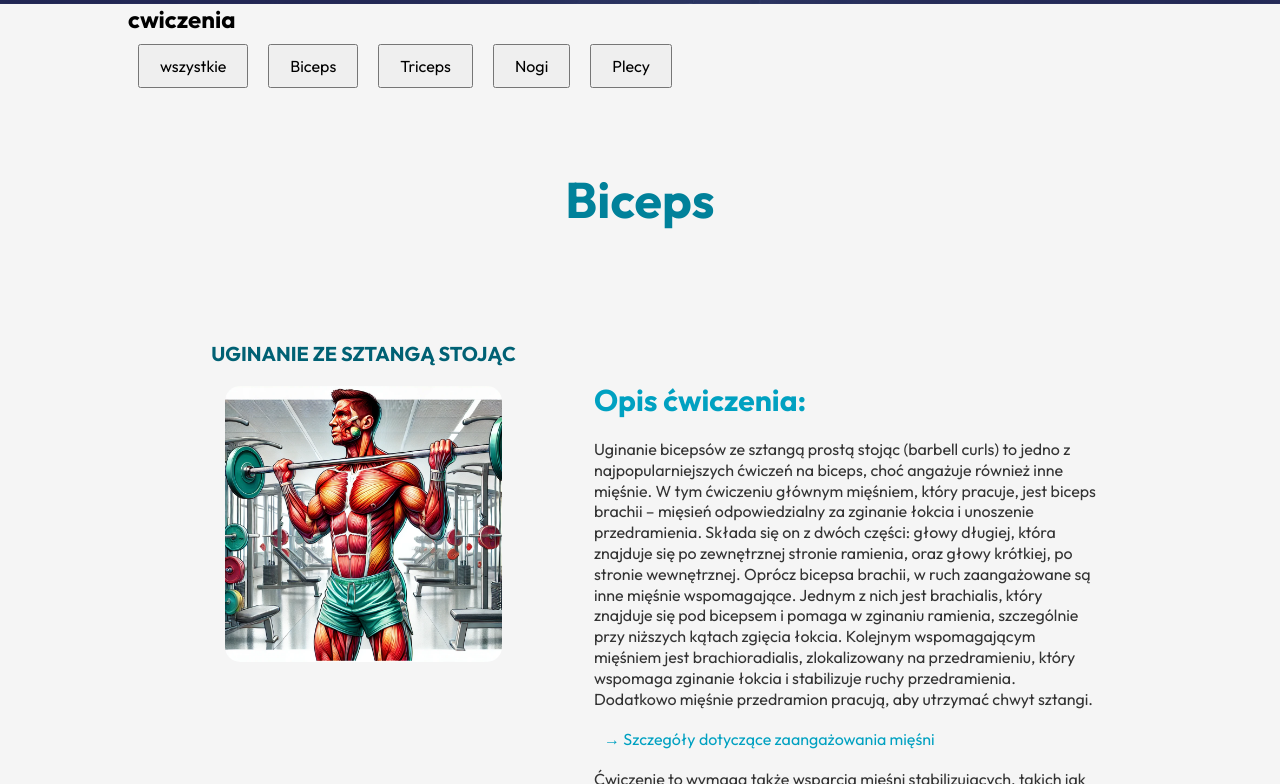
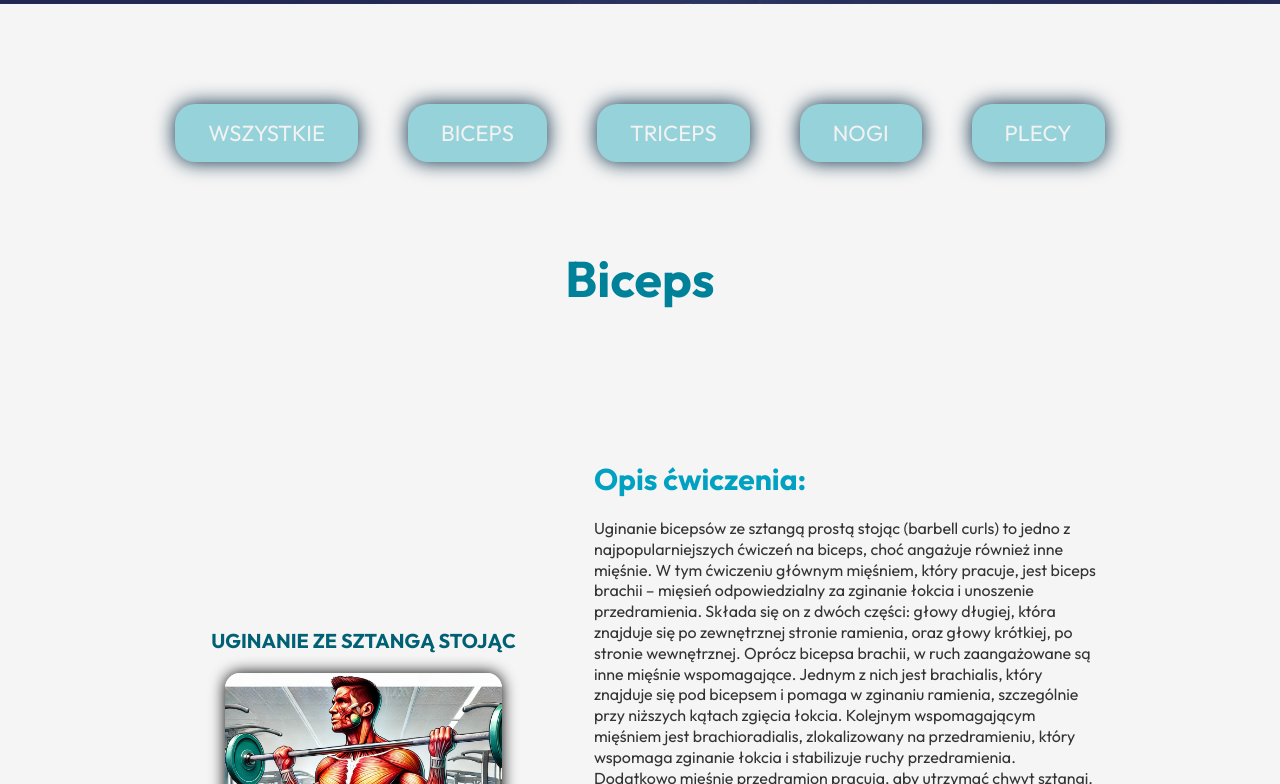
Before and after one commit to Czarkoo/Praca-In-ynierska, a React (Vite) app: page /more-programs in a window 1280 px wide. Shown: the part 796-1580 px from the top of the page. Built offline with nearby package versions, Linux system fonts and the light colour scheme.

Commit message:
edited moreprograms

```diff
--- a/src/App.jsx
+++ b/src/App.jsx
@@ -8,8 +8,6 @@ import MorePrograms from './Components/MorePrograms/MorePrograms';
 import Suplements_and_nutrition from './Components/Suplements_and_nutrition/Suplements_and_nutrition';
 import Title from './Components/Title/Title';
 import Websitebgc from './Components/Websitebgc/Websitebgc';
-import { useEffect } from 'react';
-import { animateScroll as scroll } from 'react-scroll';
 
 const App = () => {
 	return (
--- a/src/Components/MorePrograms/ButtonExercise.jsx
+++ b/src/Components/MorePrograms/ButtonExercise.jsx
@@ -2,12 +2,12 @@ import React from 'react';
 
 const ButtonExercise = ({ onButtonChange }) => {
 	return (
-		<div>
+		<div className='button-moreprograms'>
 			<button onClick={() => onButtonChange('')}>wszystkie</button>
-			<button onClick={() => onButtonChange('')}>Biceps</button>
-			<button onClick={() => onButtonChange('')}>Triceps</button>
-			<button onClick={() => onButtonChange('')}>Nogi</button>
-			<button onClick={() => onButtonChange('')}>Plecy</button>
+			<button onClick={() => onButtonChange('Biceps')}>Biceps</button>
+			<button onClick={() => onButtonChange('Triceps')}>Triceps</button>
+			<button onClick={() => onButtonChange('Nogi')}>Nogi</button>
+			<button onClick={() => onButtonChange('Plecy')}>Plecy</button>
 		</div>
 	);
 };
--- a/src/Components/MorePrograms/MorePrograms.css
+++ b/src/Components/MorePrograms/MorePrograms.css
@@ -1,3 +1,4 @@
+@import url('https://fonts.googleapis.com/css2?family=Outfit:wght@100..900&display=swap');
 .more-programs {
 	margin: 110px auto;
 	display: flex;
@@ -6,6 +7,8 @@
 }
 
 .more-programs-left {
+	display: flex;
+	flex-direction: column;
 	flex-basis: 40%;
 	position: relative;
 	text-align: center;
@@ -27,6 +30,8 @@
 .exercise1 {
 	width: 75%;
 	border-radius: 15px;
+	box-shadow: 0 0 15px black;
+	max-width: 500px;
 }
 
 .more-programs h3 {
@@ -64,10 +69,29 @@
 	margin-bottom: 100px;
 }
 
+.button-moreprograms {
+	display: flex;
+	justify-content: center;
+	align-items: center;
+	flex-wrap: wrap;
+	margin-top: 50px;
+}
 
-button {
-	margin: 10px;
-	padding: 10px 20px;
-	font-size: 16px;
+button{
+	margin: 50px 25px 15px;
+	background: #96D2D9;
+	color: #F2F2F2;
+	padding: 15px 33px;
+	font-size: 22px;
+	border: 0;
+	outline: 0;
+	border-radius: 20px;
 	cursor: pointer;
+	text-transform: uppercase;
+	transition: 0.3s;
+	box-shadow: 0 0 20px #012840;
 }
+
+button:hover{
+ background: #012840;
+}
--- a/src/Components/MorePrograms/MorePrograms.jsx
+++ b/src/Components/MorePrograms/MorePrograms.jsx
@@ -1,9 +1,7 @@
 import React, { useState } from 'react';
 import './MorePrograms.css';
 import ExerciseList from './ExerciseList';
-import { Link } from 'react-router-dom';
 import ButtonExercise from './ButtonExercise';
-
 const MorePrograms = () => {
 	const [click, setClick] = useState('');
 
@@ -14,7 +12,6 @@ const MorePrograms = () => {
 	return (
 		<div>
 			<div>
-				<h2>cwiczenia</h2>
 				<ButtonExercise onButtonChange={handleButtonExercise} />
 				<ExerciseList click={click} />
 			</div>
--- a/src/Components/websitebgc/Websitebgc.jsx
+++ b/src/Components/websitebgc/Websitebgc.jsx
@@ -1,6 +1,5 @@
 import React from 'react';
 import './websitebgc.css';
-import arrow_right from '../../assets/arrow_right.svg';
 
 const websitebgc = () => {
 	return (
@@ -8,9 +7,6 @@ const websitebgc = () => {
 			<div className='websitegbc-text'>
 				<h1>Od Teraz Ćwiczenie to przyjemność</h1>
 				<p>Aplikacja wspierająca entuzjastów fitness'u</p>
-				<button className='btn'>
-					Show more <img src={arrow_right} alt='' />
-				</button>
 			</div>
 		</div>
 	);
```
Also changed, not shown: src/Components/MorePrograms/ExerciseList.jsx (+12 -0 lines).
